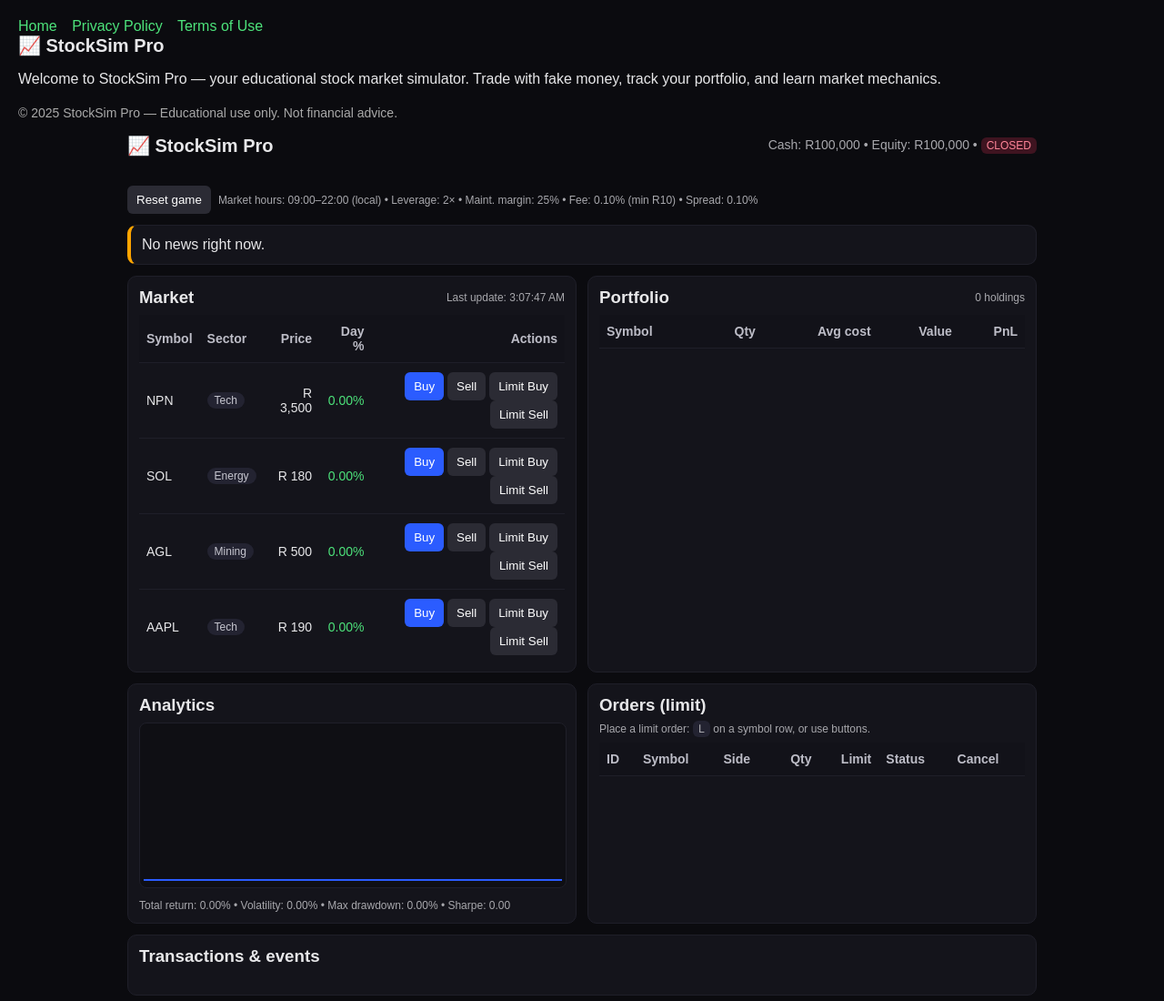
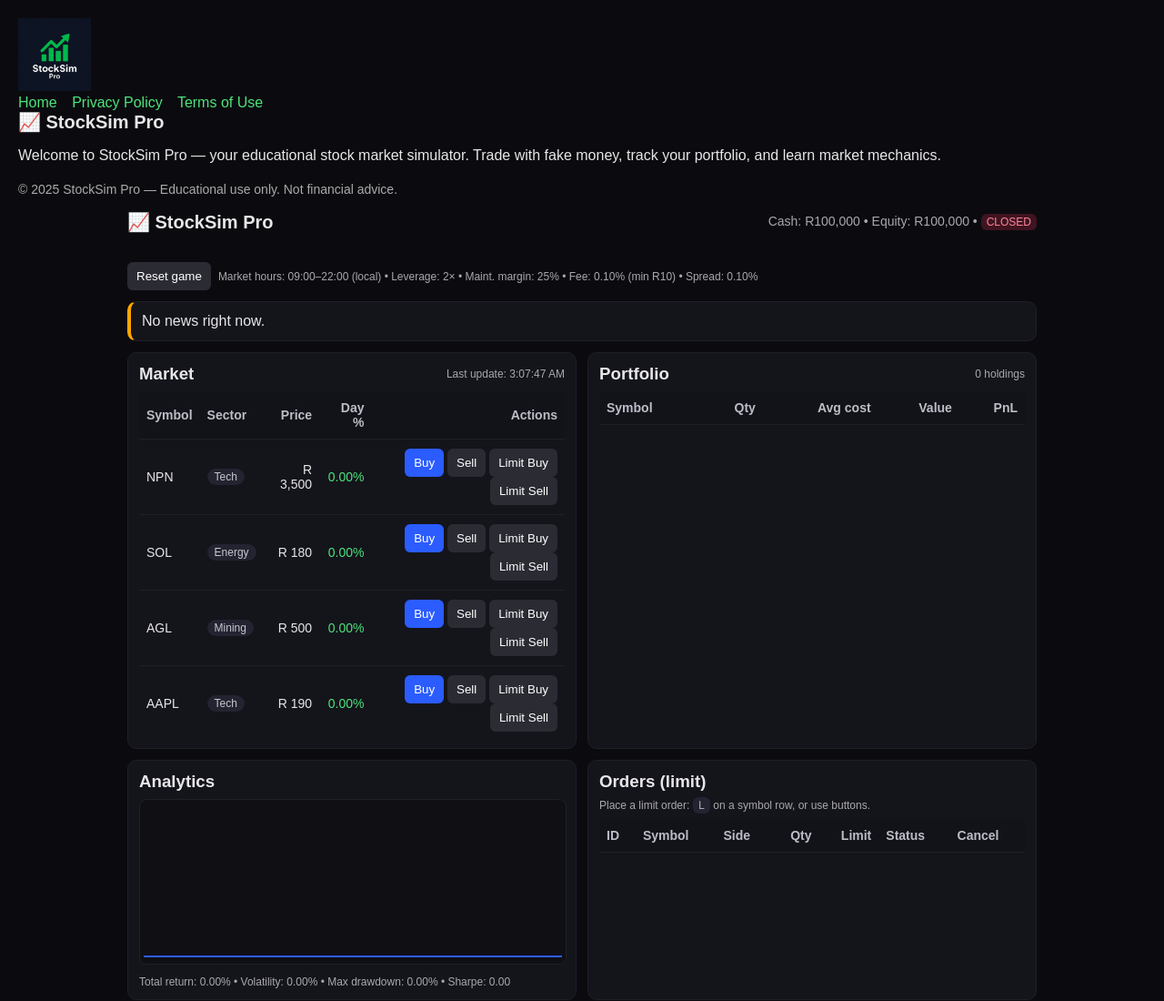
Before and after one commit to stocksim-pro/stocksim-pro, a plain HTML site: page index.html in a window 1280 px wide. Shown: the top 1100 px of the page at 91% size. Drawn offline with Linux system fonts and the light colour scheme.

Commit message:
Add favicon and resize logo

```diff
--- a/index.html
+++ b/index.html
@@ -1,5 +1,6 @@
 <!DOCTYPE html>
 <html>
+<link rel="icon" type="image/png" href="assets/stocksimpro-icon.png">
 <head>
 <meta charset="UTF-8">
 <title>StockSim Pro</title>
@@ -12,6 +13,7 @@
 </style>
 </head>
 <body>
+<img src="assets/stocksimpro-logo.png" alt="StockSim Pro Logo" style="max-width:80px;">
 
 <nav>
   <a href="index.html">Home</a>
```
